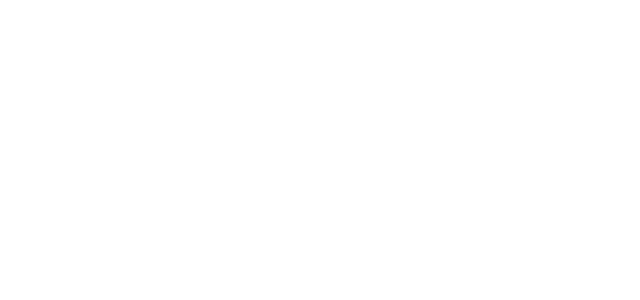
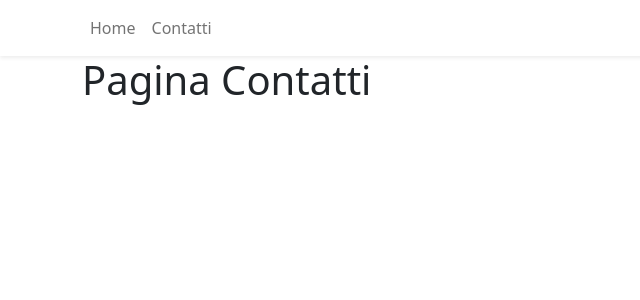
Before and after one commit to ManganiBiagio/vite-boolfolio, a Vue app: page /contact in a window 1280 px wide. Shown: the top 300 px of the page, without its empty margins (0-640 px from the left). Built offline with nearby package versions, Linux system fonts and the light colour scheme.

Commit message:
call axios in home.vue

```diff
--- a/package.json
+++ b/package.json
@@ -11,8 +11,10 @@
   "dependencies": {
     "@fortawesome/fontawesome-free": "^6.3.0",
     "@popperjs/core": "^2.11.6",
+    "axios": "^1.3.3",
     "bootstrap": "^5.2.3",
-    "vue": "^3.2.45"
+    "vue": "^3.2.45",
+    "vue-router": "^4.1.6"
   },
   "devDependencies": {
     "@vitejs/plugin-vue": "^4.0.0",
--- a/src/App.vue
+++ b/src/App.vue
@@ -1,8 +1,20 @@
 <script >
+import TheHeader from "./components/TheHeader.vue"
+export default {
+  components: { TheHeader },
+  data() {
+    return {
 
+    };
+  },
+
+};
 </script>
 
 <template>
+    <TheHeader></TheHeader>
+
+    <RouterView></RouterView>
 
 </template>
 
--- /dev/null
+++ b/src/components/TheHeader.vue
@@ -0,0 +1,48 @@
+<template>
+    <nav class="navbar navbar-expand-md navbar-light bg-white shadow-sm">
+      <div class="container">
+        <button
+          class="navbar-toggler"
+          type="button"
+          data-toggle="collapse"
+          data-target="#navbarSupportedContent"
+          aria-controls="navbarSupportedContent"
+          aria-expanded="false"
+        >
+          <span class="navbar-toggler-icon"></span>
+        </button>
+
+        <div class="collapse navbar-collapse" id="navbarSupportedContent">
+          <ul class="navbar-nav mr-auto">
+            <li class="nav-item" v-for="(item, index) in menuItems" :key="index">
+
+              <router-link :to="{ name: item.routeName }" class="nav-link">
+                {{ item.label }}
+              </router-link>
+            </li>
+          </ul>
+        </div>
+      </div>
+    </nav>
+  </template>
+
+  <script>
+  export default {
+    data() {
+      return {
+        menuItems: [
+          {
+            label: "Home",
+            routeName: "home",
+          },
+          {
+            label: "Contatti",
+            routeName: "contacts",
+          },
+        ],
+      };
+    },
+  };
+  </script>
+
+  <style scoped lang="scss"></style>
--- a/src/main.js
+++ b/src/main.js
@@ -1,6 +1,7 @@
 import { createApp } from 'vue'
-import './style.css'
+
 import App from './App.vue'
 import * as bootstrap from 'bootstrap';
+import { router } from './router';
 
-createApp(App).mount('#app')
+createApp(App).use(router).mount('#app')
--- /dev/null
+++ b/src/pages/Contacts.vue
@@ -0,0 +1,11 @@
+<script>
+export default {
+  name: "Contacts"
+}
+</script>
+
+<template>
+  <div class="container">
+    <h1>Pagina Contatti</h1>
+  </div>
+</template>
--- /dev/null
+++ b/src/pages/Home.vue
@@ -0,0 +1,28 @@
+<script>
+import axios from "axios";
+export default {
+  name: "Home",
+  data(){
+    return{
+        backendUrl:"http://127.0.0.1:8000",
+        projects:[]
+    }
+  },
+  methods:{
+    fetchProjects(){
+        axios.get(`${this.backendUrl}/api/projects`).then((resp)=>{
+            console.log(resp.data);
+        })
+    }
+  },
+  mounted(){
+    this.fetchProjects();
+  }
+}
+</script>
+
+<template>
+  <div class="container">
+    <h1>Pagina Home</h1>
+  </div>
+</template>
--- /dev/null
+++ b/src/router.js
@@ -0,0 +1,26 @@
+import { createRouter, createWebHistory } from "vue-router";
+
+import HomePage from "./pages/Home.vue";
+import ContactsPage from "./pages/Contacts.vue"
+
+
+const router = createRouter({
+
+  history: createWebHistory(),
+  routes: [
+    {
+      path: "/",
+      name: "home",
+      component: HomePage
+    },
+
+    {
+
+      path: "/contact",
+      name: "contacts",
+      component: ContactsPage
+    }
+  ]
+});
+
+export { router };
--- a/src/style.css
+++ /dev/null
@@ -1,89 +0,0 @@
-:root {
-  font-family: Inter, system-ui, Avenir, Helvetica, Arial, sans-serif;
-  line-height: 1.5;
-  font-weight: 400;
-
-  color-scheme: light dark;
-  color: rgba(255, 255, 255, 0.87);
-  background-color: #242424;
-
-  font-synthesis: none;
-  text-rendering: optimizeLegibility;
-  -webkit-font-smoothing: antialiased;
-  -moz-osx-font-smoothing: grayscale;
-  -webkit-text-size-adjust: 100%;
-}
-
-a {
-  font-weight: 500;
-  color: #646cff;
-  text-decoration: inherit;
-}
-a:hover {
-  color: #535bf2;
-}
-
-a {
-  font-weight: 500;
-  color: #646cff;
-  text-decoration: inherit;
-}
-a:hover {
-  color: #535bf2;
-}
-
-body {
-  margin: 0;
-  display: flex;
-  place-items: center;
-  min-width: 320px;
-  min-height: 100vh;
-}
-
-h1 {
-  font-size: 3.2em;
-  line-height: 1.1;
-}
-
-button {
-  border-radius: 8px;
-  border: 1px solid transparent;
-  padding: 0.6em 1.2em;
-  font-size: 1em;
-  font-weight: 500;
-  font-family: inherit;
-  background-color: #1a1a1a;
-  cursor: pointer;
-  transition: border-color 0.25s;
-}
-button:hover {
-  border-color: #646cff;
-}
-button:focus,
-button:focus-visible {
-  outline: 4px auto -webkit-focus-ring-color;
-}
-
-.card {
-  padding: 2em;
-}
-
-#app {
-  max-width: 1280px;
-  margin: 0 auto;
-  padding: 2rem;
-  text-align: center;
-}
-
-@media (prefers-color-scheme: light) {
-  :root {
-    color: #213547;
-    background-color: #ffffff;
-  }
-  a:hover {
-    color: #747bff;
-  }
-  button {
-    background-color: #f9f9f9;
-  }
-}
```
Also changed, not shown: 1 other file (tests, documents, lock files or other folders).
